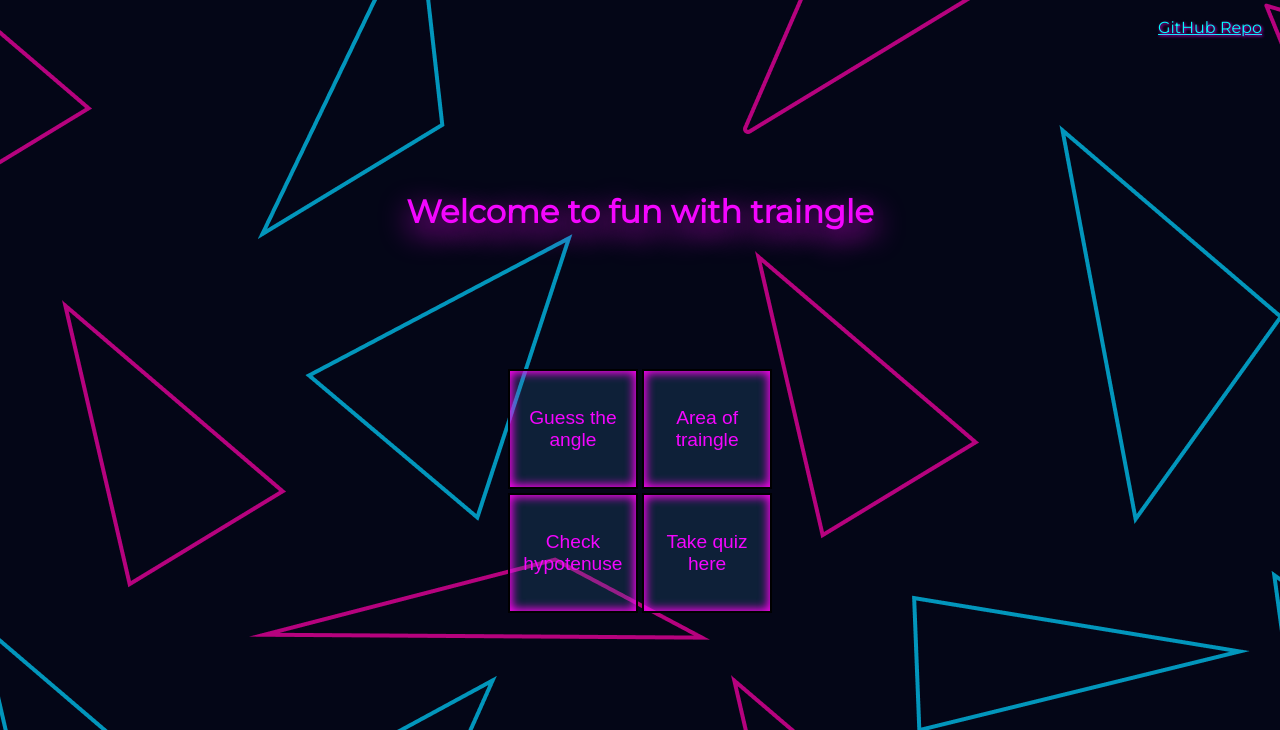
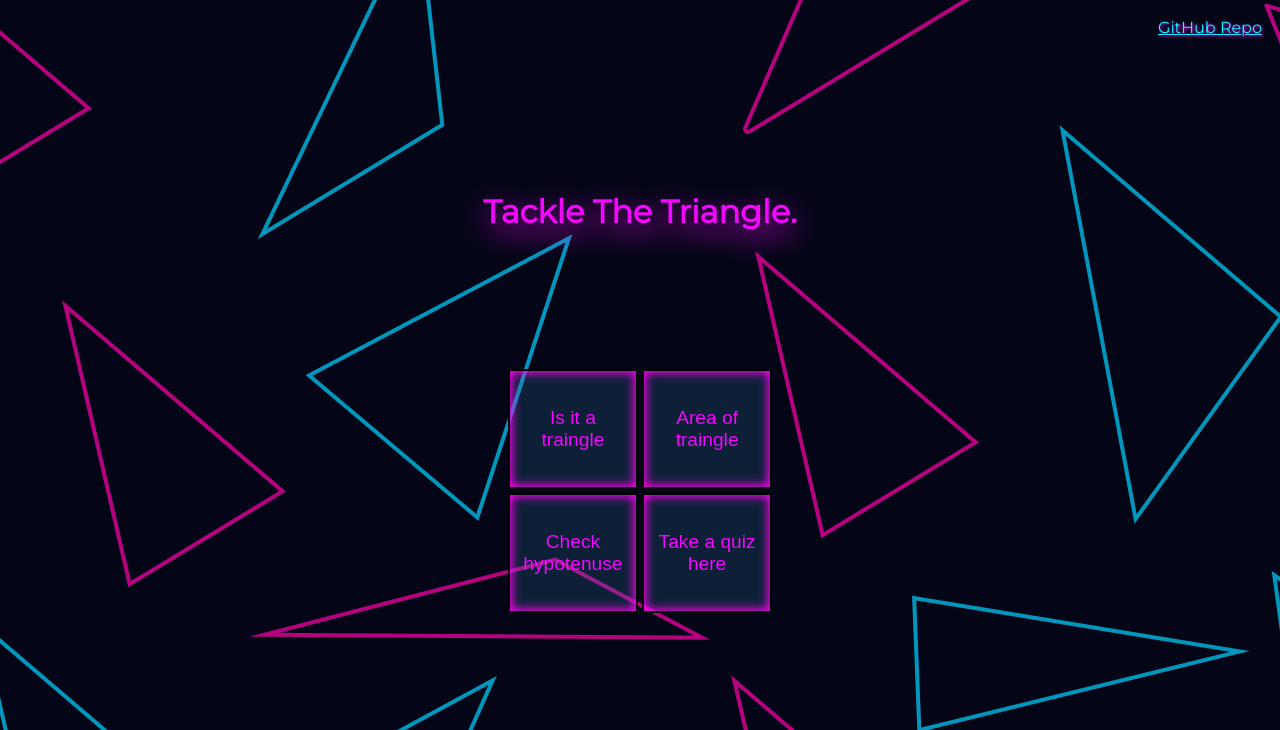
Before and after one commit to jeetech77/Build-Trangle-Quiz, a plain HTML site: page index.html in a window 1280 px wide. Shown: the top 730 px of the page. Drawn offline with Linux system fonts and the light colour scheme.

Commit message:
Ref : Titles

```diff
--- a/index.html
+++ b/index.html
@@ -14,16 +14,16 @@
         <a href="" class="repo-link btnhover">GitHub Repo</a>
         </nav>
         <div class="heading common">
-            <h1>Welcome to fun with traingle</h1>
+            <h1>Tackle The Triangle.</h1>
         </div>
         <div class="btn-section common">
             <div class="box-input box">
-                <a href="GussTheAngle/index.html"><button class="btn">Guess the angle</button></a>
+                <a href="GussTheAngle/index.html"><button class="btn">Is it a traingle</button></a>
                 <a href="AreaOfTraingle/index.html"><button class="btn">Area of traingle</button></a>
             </div>
             <div class="box-output box">
                 <a href="CheckHypotenuse/index.html"><button class="btn">Check hypotenuse</button></a>
-                <a href="Quiz/Index.html"><button class="btn">Take quiz here</button></a>
+                <a href="Quiz/Index.html"><button class="btn">Take a quiz here</button></a>
             </div>
         </div>
         <footer class="social common">
```
